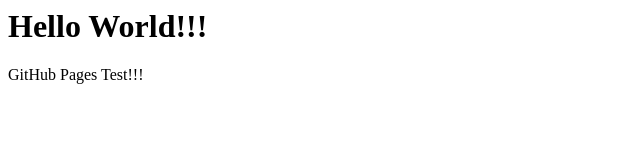
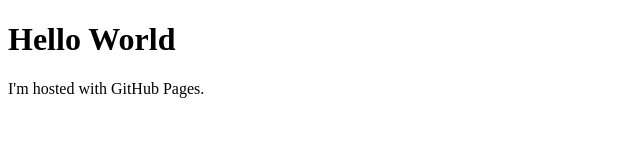
Before and after one commit to tanjun-huang/tanjun.github.io, a plain HTML site: page index.html in a window 1280 px wide. Shown: the whole page, without its empty margins (0-640 px from the left). Drawn offline with Linux system fonts and the light colour scheme.

Commit message:
index 修改

```diff
--- a/index.html
+++ b/index.html
@@ -1,2 +1,9 @@
-<h1>Hello World!!!</h1>
-<p>GitHub Pages Test!!!</p>
+<!DOCTYPE html>
+<html>
+
+<body>
+    <h1>Hello World</h1>
+    <p>I'm hosted with GitHub Pages.</p>
+</body>
+
+</html>
```
